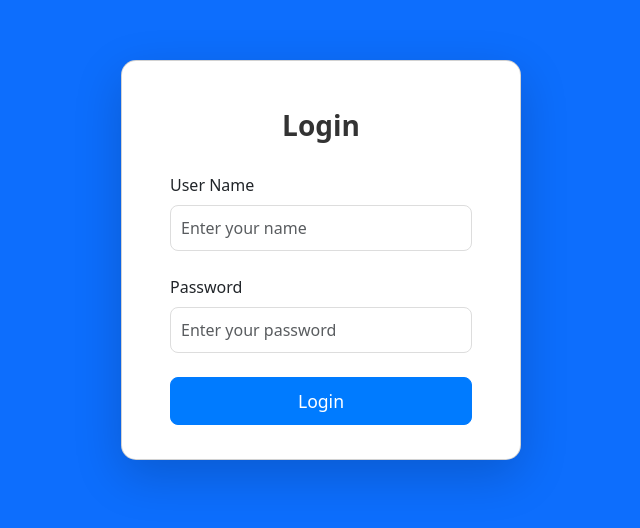
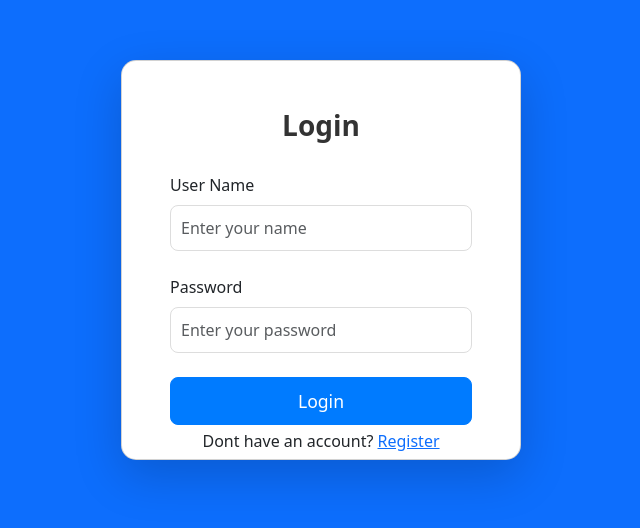
Before and after one commit to SaikiranSoma/taskmanagementfrontend, an Angular app: page /login in a window 1280 px wide. Shown: the part 140-668 px from the top of the page, without its empty margins (319-959 px from the left). Built offline with nearby package versions, Linux system fonts and the light colour scheme.

Commit message:
fix login

```diff
--- a/src/app/components/login/login.component.html
+++ b/src/app/components/login/login.component.html
@@ -16,8 +16,10 @@
         <input type="password" id="inputPassword5" placeholder="Enter your password" class="form-control">
       </div>
 
-      <div class="mb-4">
+      <div class="mb-5">
         <button type="submit" class="btn btn-primary w-100" routerLink="/dashboard">Login</button>
+        <p class="text-center mt-1">Dont have an account? <a routerLink="/register">Register</a></p>
+
       </div>
 
     </form>
```
